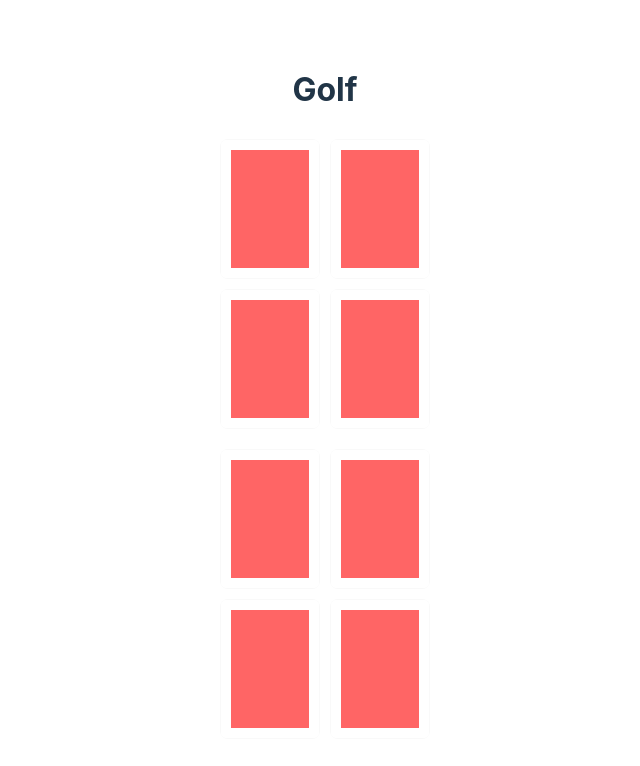
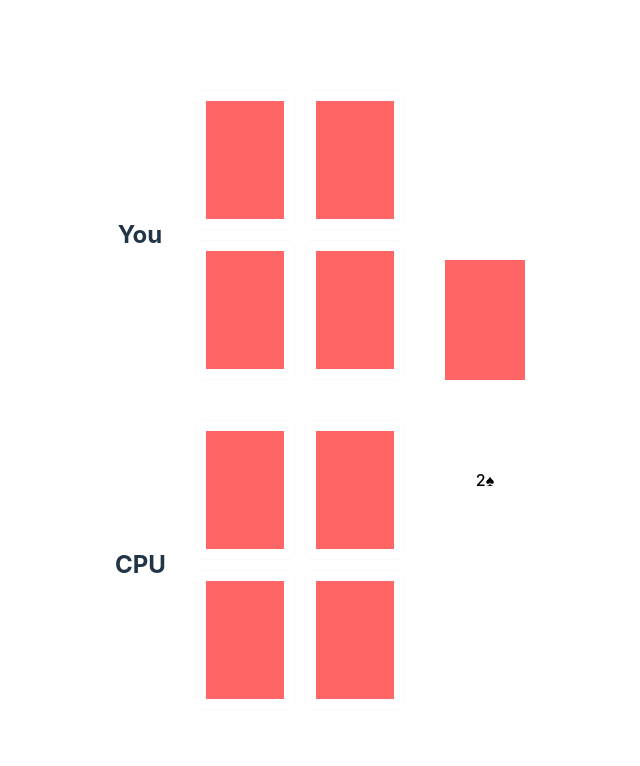
Before and after one commit to laurenah/golf-sv, a SvelteKit app: page / in a window 1280 px wide. Both pictures are taken after a click on the button "New Game". Shown: the top 766 px of the page, without its empty margins (315-955 px from the left). Built offline with nearby package versions, Linux system fonts and the light colour scheme.

Commit message:
feat: add deck and top card to game, make CPU cards non-interactive

```diff
--- a/src/App.svelte
+++ b/src/App.svelte
@@ -3,8 +3,6 @@
 </script>
 
 <main>
-	<h1>Golf</h1>
-
 	<Game />
 </main>
 
@@ -15,8 +13,4 @@
 		align-items: center;
 		padding: 20px;
 	}
-
-	h1 {
-		font-size: 2rem;
-	}
 </style>
--- a/src/components/Card.svelte
+++ b/src/components/Card.svelte
@@ -1,16 +1,20 @@
 <script lang="ts">
 	export let suit: string;
 	export let value: string;
-	export let known: boolean;
+	// export let known: boolean;
 	export let locked: boolean;
 
 	let color = suit === '♥' || suit === '♦' ? 'red' : 'black';
 	let face = locked ? 'up' : 'down';
 	$: rotation = locked ? 'rotateY(0deg)' : 'rotateY(180deg)';
+
+	function handleFlip() {
+		locked = true;
+	}
 </script>
 
 <button class="card {face}"
-	on:click={() => (locked = !locked)}
+	on:click={handleFlip}
 	style="transform: {rotation}"
 	>
 	<div class="face front {color}">
--- /dev/null
+++ b/src/components/Deck.svelte
@@ -0,0 +1,70 @@
+<script lang="ts">
+    import { gameStore } from "../core/stores/gameStore";
+
+    $: game = $gameStore;
+    $: topCard = game.topCard;
+
+    let color = topCard ? (topCard.suit === '♥' || topCard.suit === '♦' ? 'red' : 'black') : 'black';
+</script>
+
+<button class="deck" on:click={undefined}>
+    <div class="face"></div>
+</button>
+
+<button class="topcard">
+    <div class="face {color}">
+        <div class="value">{topCard ? topCard.value : '?'}</div>
+        <div class="suit">{topCard ? topCard.suit : '?'}</div>
+    </div>
+</button>
+
+<style>
+    button:hover {
+		transition: 0.6s;
+		transform: scale(1.05);
+	}
+
+    .deck {
+        position: relative;
+        width: 100px;
+        height: 140px;
+        cursor: pointer;
+        padding: 0.5em;
+        display: flex;
+        justify-content: center;
+        align-items: center;
+        background-color: #ff6565;
+		border: 10px solid white;
+    	box-sizing: border-box;
+    }
+
+    .topcard {
+        position: relative;
+        width: 100px;
+        height: 140px;
+        display: flex;
+        justify-content: center;
+        align-items: center;
+        background-color: white;
+        border-radius: 5px;
+        box-sizing: border-box;
+    }
+
+    .face {
+        position: absolute;
+        width: 100%;
+        height: 100%;
+        display: flex;
+        justify-content: center;
+        align-items: center;
+        border-radius: 5px;
+    }
+
+    .red {
+		color: #ff6565;
+	}
+
+	.black {
+		color: black;
+	}
+</style>
--- a/src/components/Game.svelte
+++ b/src/components/Game.svelte
@@ -2,6 +2,8 @@
 	import PlayerGrid from "./PlayerGrid.svelte";
 	import { gameStore } from "../core/stores/gameStore";
 	import { dealHands, setupGame } from "../core/Game";
+    import { PLAYER_COMPUTER } from "$lib/const";
+	import Deck from "./Deck.svelte";
 
     $: game = $gameStore;
 
@@ -14,10 +16,58 @@
 
 <div>
     {#if game}
-        {#each game.players as player}
-            <PlayerGrid {player} />
-        {/each}
+    <div class="game-container">
+        <div class={game.players.length === 4 ? 'grid-2x2' : 'grid-stack'}>
+            {#each game.players as player}
+                <div class="player-container {player.type === PLAYER_COMPUTER ? 'cpu' : ''}">
+                    <PlayerGrid {player} />
+                </div>
+            {/each}
+        </div>
+        <div class="deck-container">
+            <Deck />
+        </div>
+    </div>
     {:else}
         <button on:click={newGame}>New Game</button>
     {/if}
 </div>
+
+<style>
+    .game-container {
+        display: flex;
+        align-items: center;
+        gap: 20px;
+    }
+
+    .grid-2x2 {
+        display: grid;
+        grid-template-columns: repeat(2, 1fr);
+        gap: 20px;
+    }
+
+    .grid-stack {
+        display: flex;
+        flex-direction: column;
+        gap: 20px;
+    }
+
+    .player-container {
+        display: flex;
+        flex-direction: column;
+        align-items: center;
+        gap: 20px;
+    }
+
+    .cpu {
+        pointer-events: none;
+    }
+
+    .deck-container {
+        display: flex;
+        flex-direction: column;
+        justify-content: center;
+        align-items: center;
+        gap: 20px;
+    }
+</style>
--- a/src/components/PlayerGrid.svelte
+++ b/src/components/PlayerGrid.svelte
@@ -1,22 +1,45 @@
 <script lang="ts">
 	import Card from './Card.svelte';
 	import type { Player } from '$lib/types';
+	import { PLAYER_HUMAN } from '$lib/const';
 
 	export let player: Player;
 </script>
 
+<div class="player-group-container">
+    <div class="player-tag">
+        {#if player.type === PLAYER_HUMAN}
+            <h2>You</h2>
+        {:else}
+            <h2>CPU</h2>
+        {/if}
+    </div>
+
     <div class="grid">
+        <!-- human player should be grid closest to keyboard -->
         {#each player.hand as card}
+            <!-- add known back when in use -->
             <Card
             suit={card.suit}
             value={card.value}
-		known={card.known}
             locked={card.locked}
             />
         {/each}
     </div>
+</div>
 
 <style>
+	.player-group-container {
+        display: flex;
+        align-items: center;
+    }
+
+    .player-tag {
+        width: 50px;
+        text-align: center;
+        margin-right: 20px;
+    }
+
     .grid {
         display: grid;
         grid-template-columns: repeat(2, 1fr);
```
Also changed, not shown: tests/integration/index.e2e.ts (+56 -11 lines). Lines whose indentation alone changed are shown as unchanged.
